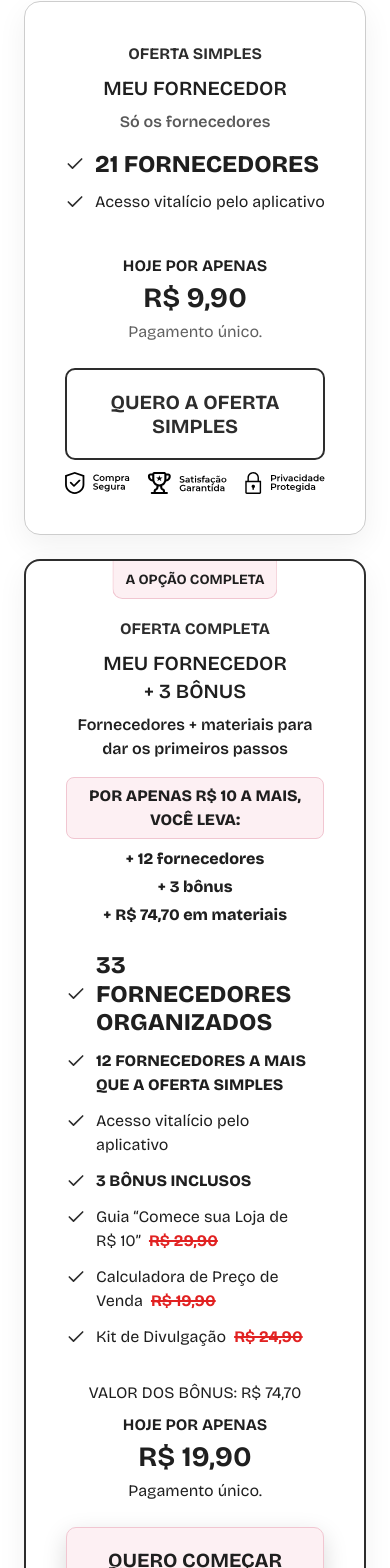
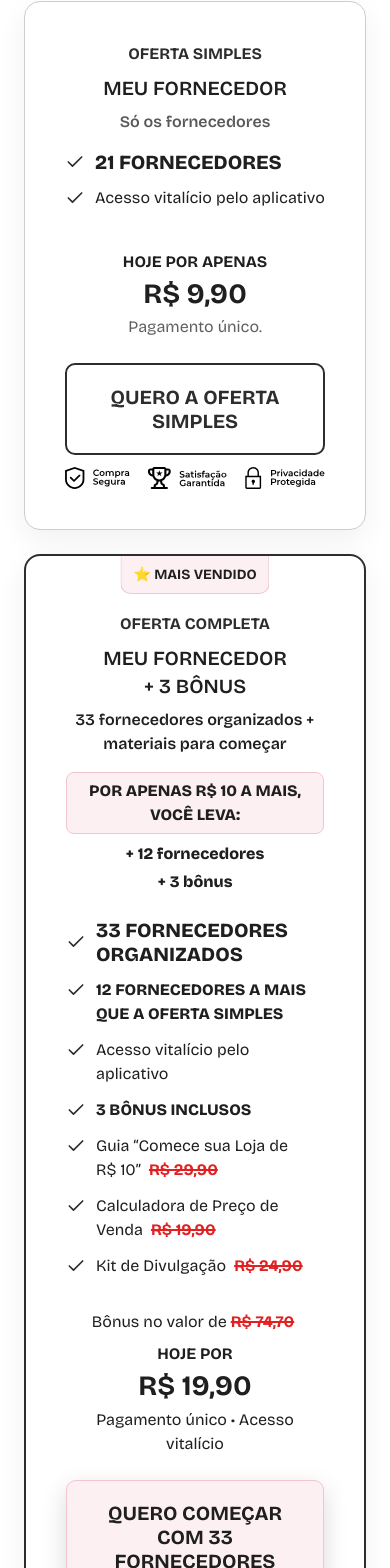
Before and after one commit to jonasmateus05/Meu-Fornecedor, a React (Vite) app: page / in a window 390 px wide. Shown: the part 7234-8802 px from the top of the page. Built offline with nearby package versions, Linux system fonts and the light colour scheme.

Commit message:
Oferta Completa: selo Mais vendido, nova tagline, bônus riscado e nota de pagamento
Co-Authored-By: Claude Opus 5.5 <noreply@anthropic.com>
Claude-Session: https://claude.ai/code/session_01UGf2zYAAe2yMPwoX2ycXeC

```diff
--- a/src/App.tsx
+++ b/src/App.tsx
@@ -75,12 +75,12 @@ function UrgencyBar() {
   return <div className="urgency">{pageContent.urgencyBar.text}, {localDate}</div>
 }
 
-type PriceData = { previousPrice: string; beforeLabel?: string; todayLabel?: string; installmentCount: number; installmentValue: string; cashValue: string; paymentNote?: string }
+type PriceData = { previousPrice: string; beforeLabel?: string; beforeValue?: string; todayLabel?: string; installmentCount: number; installmentValue: string; cashValue: string; paymentNote?: string }
 
 function Price({ data }: { data: PriceData }) {
   if (!data.installmentCount) return <div className="price" aria-label="Preço da oferta">
     {data.previousPrice && <span className="price-before"><s>De {data.previousPrice}</s></span>}
-    {data.beforeLabel && <span className="price-before">{data.beforeLabel}</span>}
+    {data.beforeLabel && <span className="price-before">{data.beforeLabel}{data.beforeValue && <> <s>{data.beforeValue}</s></>}</span>}
     {data.todayLabel && <span className="price-today">{data.todayLabel}</span>}
     <strong>{data.cashValue || 'Preço a definir'}</strong>
     {data.paymentNote && <span>{data.paymentNote}</span>}
--- a/src/config/content.ts
+++ b/src/config/content.ts
@@ -136,11 +136,11 @@ export const pageContent = {
       note: '',
     },
     complete: {
-      badge: 'A OPÇÃO COMPLETA', eyebrow: 'OFERTA COMPLETA', title: 'MEU FORNECEDOR +\u00a03\u00a0BÔNUS',
-      tagline: 'Fornecedores + materiais para dar os primeiros passos',
+      badge: '⭐ MAIS VENDIDO', eyebrow: 'OFERTA COMPLETA', title: 'MEU FORNECEDOR +\u00a03\u00a0BÔNUS',
+      tagline: '33 fornecedores organizados + materiais para começar',
       extra: 'POR APENAS R$\u00a010 A MAIS, VOCÊ LEVA:',
       extraNote: '',
-      gains: ['+ 12 fornecedores', '+ 3 bônus', '+ R$\u00a074,70 em materiais'],
+      gains: ['+ 12 fornecedores', '+ 3 bônus'],
       items: [
         { label: '**33 FORNECEDORES ORGANIZADOS**' },
         { label: '**12 FORNECEDORES A MAIS QUE A OFERTA SIMPLES**' },
@@ -150,7 +150,7 @@ export const pageContent = {
         { label: 'Calculadora de Preço de Venda', value: 'R$ 19,90' },
         { label: 'Kit de Divulgação', value: 'R$ 24,90' },
       ],
-      previousPrice: '', beforeLabel: 'VALOR DOS BÔNUS: R$ 74,70', todayLabel: 'HOJE POR APENAS', installmentCount: 0, installmentValue: '', cashValue: 'R$ 19,90', paymentNote: 'Pagamento único.',
+      previousPrice: '', beforeLabel: 'Bônus no valor de', beforeValue: 'R$ 74,70', todayLabel: 'HOJE POR', installmentCount: 0, installmentValue: '', cashValue: 'R$ 19,90', paymentNote: 'Pagamento único • Acesso vitalício',
       ctaLabel: 'QUERO COMEÇAR COM 33 FORNECEDORES',
       note: '',
     },
--- a/src/styles/index.css
+++ b/src/styles/index.css
@@ -35,7 +35,7 @@ h1 strong { font-weight:800 }.lead strong,.authority-body strong,.proofs figcapt
 .bonus-tagline { font-weight:700 }
 .feature-list strong { color:var(--text-title); font-weight:800 }
 .bonus-value { white-space:nowrap }
-.journey { display:grid; grid-template-columns:repeat(4,1fr); gap:12px; max-width:960px; margin:0 auto 40px; padding:0; list-style:none; counter-reset:none }.journey li { padding:12px 16px; border:1px solid var(--border-soft); border-radius:10px; background:var(--background-white); color:var(--text-secondary); font-size:16px; text-align:center }.journey strong { color:var(--text-title); font-weight:800 }.journey-title { max-width:760px; margin:0 auto 16px; color:var(--text-title); font-size:20px; font-weight:800; text-align:center }.journey li { display:flex; flex-direction:column; align-items:center; gap:8px; padding:16px }.journey li strong { width:fit-content }.offer-gains { display:grid; gap:4px; margin:0 auto 24px; padding:0; color:var(--text-title); font-size:20px; font-weight:800; line-height:1.3; list-style:none; text-align:center }.offers .offer-card>.feature-list>li:first-child { align-items:center; font-size:24px; line-height:1.2 }
+.journey { display:grid; grid-template-columns:repeat(4,1fr); gap:12px; max-width:960px; margin:0 auto 40px; padding:0; list-style:none; counter-reset:none }.journey li { padding:12px 16px; border:1px solid var(--border-soft); border-radius:10px; background:var(--background-white); color:var(--text-secondary); font-size:16px; text-align:center }.journey strong { color:var(--text-title); font-weight:800 }.journey-title { max-width:760px; margin:0 auto 16px; color:var(--text-title); font-size:20px; font-weight:800; text-align:center }.journey li { display:flex; flex-direction:column; align-items:center; gap:8px; padding:16px }.journey li strong { width:fit-content }.offer-gains { display:grid; gap:4px; margin:0 auto 24px; padding:0; color:var(--text-title); font-size:20px; font-weight:800; line-height:1.3; list-style:none; text-align:center }.offers .offer-card>.feature-list>li:first-child { align-items:center; font-size:24px; line-height:1.2 }@media (max-width:767px) { .offers .offer-card>.feature-list>li:first-child { font-size:20px } }
 .offer-card h3 { margin-bottom:8px }.offer-tagline { margin:0 0 16px; color:var(--text-secondary); font-weight:600; text-align:center }.offer-card.featured .offer-tagline { color:var(--text-title) }.offer-extra { width:fit-content; margin:0 auto 8px; padding:6px 14px; border:1px solid var(--highlight-border); border-radius:8px; background:var(--highlight-background); color:var(--highlight-text); font-weight:800; text-align:center }
 
 .offer-extra-note { max-width:320px; margin:0 auto 24px; color:var(--text-title); font-size:18px; font-weight:600; text-align:center }.offer-extra-note strong { font-weight:800 }
```
